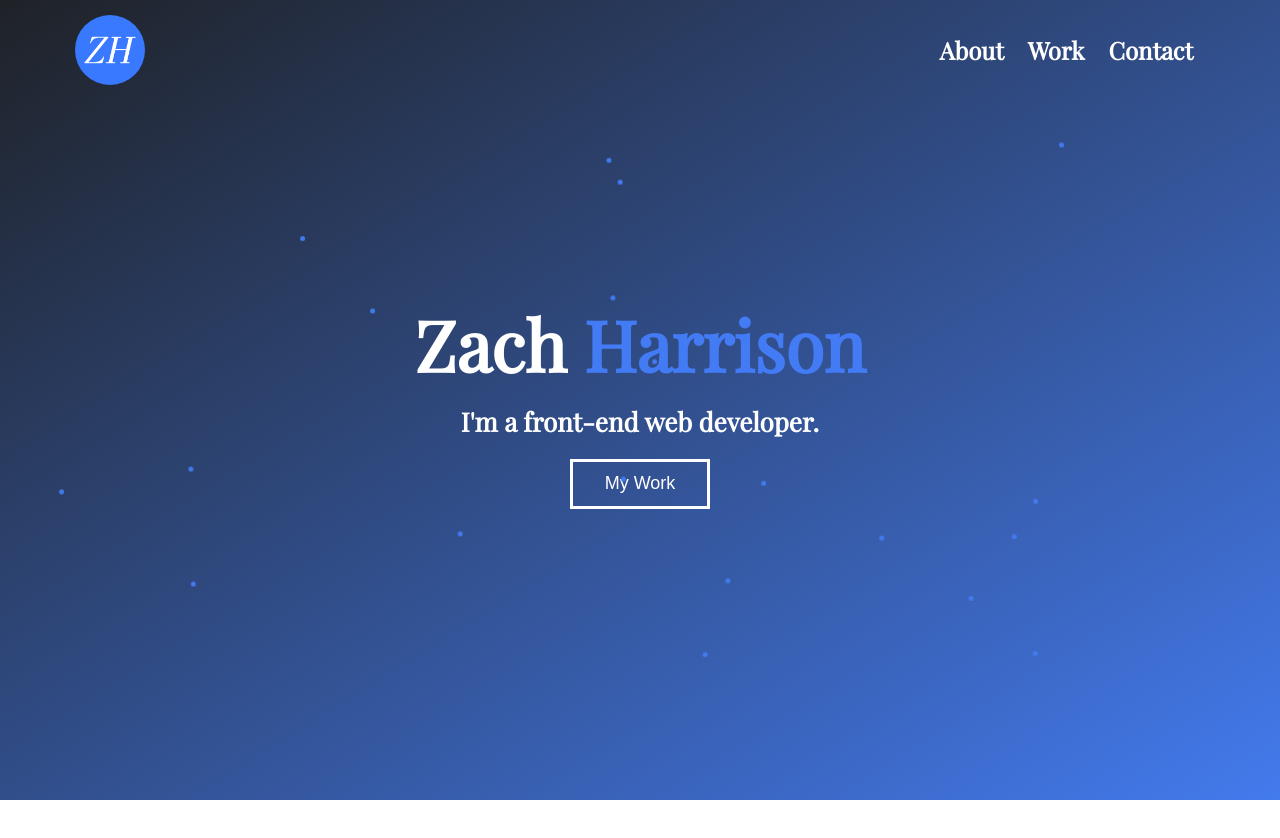
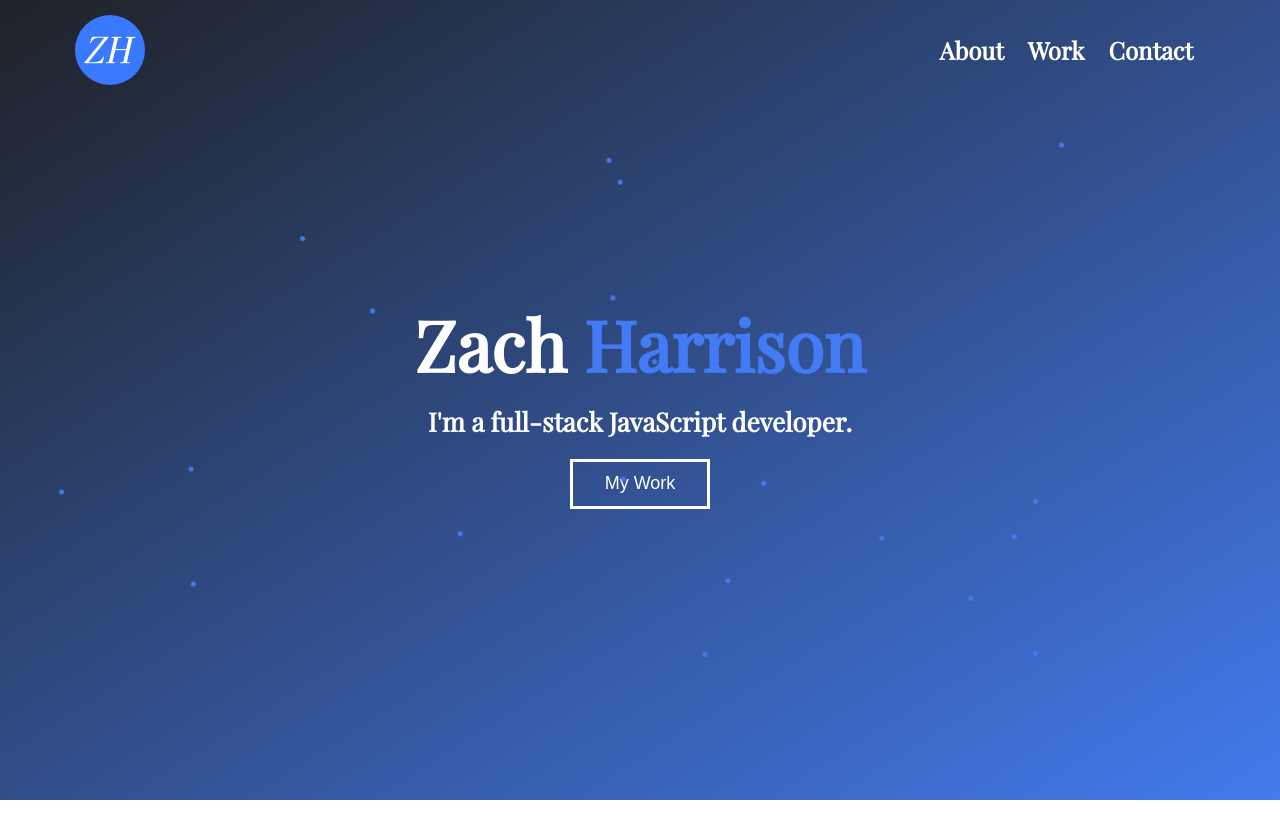
Before and after one commit to zachharrison/portfolio, a React (Create React App) app: page / in a window 1280 px wide. Shown: the top 838 px of the page. Built offline with nearby package versions, Linux system fonts and the light colour scheme.

Commit message:
Removed unneeded comments and changed favicon

```diff
--- a/src/components/Showcase/Showcase.js
+++ b/src/components/Showcase/Showcase.js
@@ -67,7 +67,7 @@
         <h1>
           Zach <span>Harrison</span>
         </h1>
-        <h5>I'm a front-end web developer.</h5>
+        <h5>I'm a full-stack JavaScript developer.</h5>
         <button className='btn'>My Work</button>
       </div>
     </div>
```
Also changed, not shown: public/index.html (+0 -23 lines), 1 other file (tests, documents, lock files or other folders).
